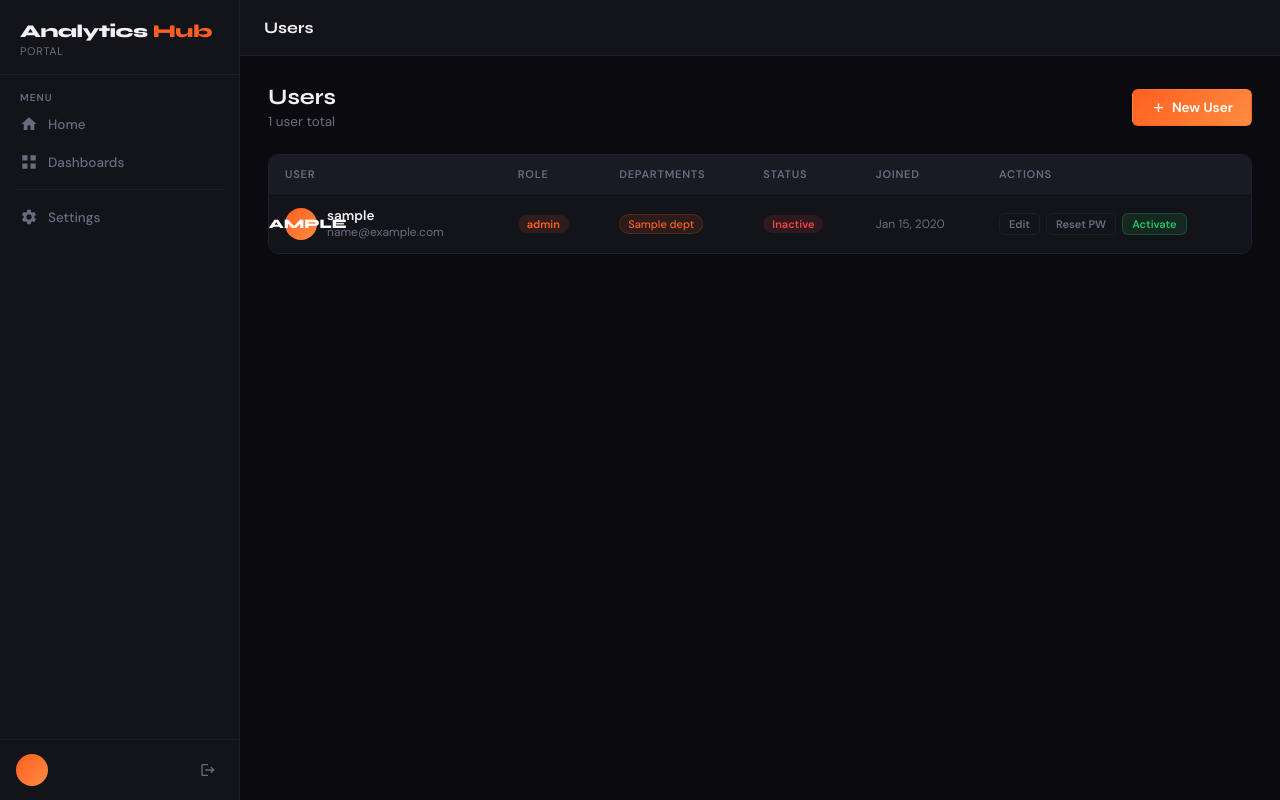
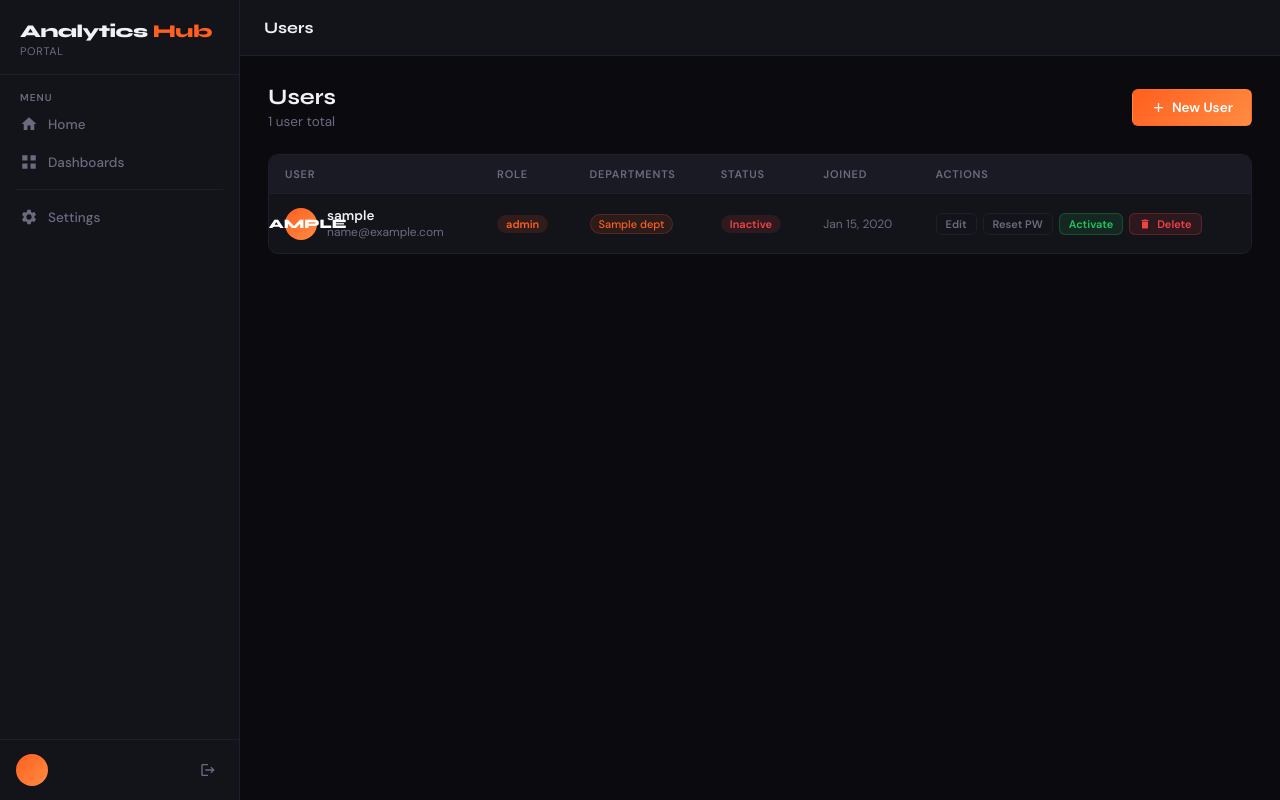
Before and after one commit to alishdeodap-cmyk/analytics_dash_to_web, a Flask app: template templates/admin/users.html in a window 1280 px wide. Run offline with Flask 3, Linux system fonts and the light colour scheme; the template is opened without the code that fills it: most values are stand-ins (such as "Sample title", 1, 10 or a date in 2020).

Commit message:
feat: Add delete user option in admin panel

```diff
--- a/templates/admin/users.html
+++ b/templates/admin/users.html
@@ -84,6 +84,13 @@
                                 {{ 'Deactivate' if user.is_active else 'Activate' }}
                             </button>
                         </form>
+                        <form method="POST" action="{{ url_for('admin.user_delete', user_id=user.id) }}" style="display:inline;">
+                            <button type="submit" class="btn btn-danger btn-xs"
+                                    data-confirm="Permanently delete user '{{ user.username }}'? This cannot be undone.">
+                                <svg viewBox="0 0 24 24" fill="currentColor" style="width:12px;height:12px"><path d="M6 19c0 1.1.9 2 2 2h8c1.1 0 2-.9 2-2V7H6v12zM19 4h-3.5l-1-1h-5l-1 1H5v2h14V4z"/></svg>
+                                Delete
+                            </button>
+                        </form>
                         {% endif %}
                     </div>
 
```
Also changed, not shown: app/routes/admin.py (+15 -0 lines).
